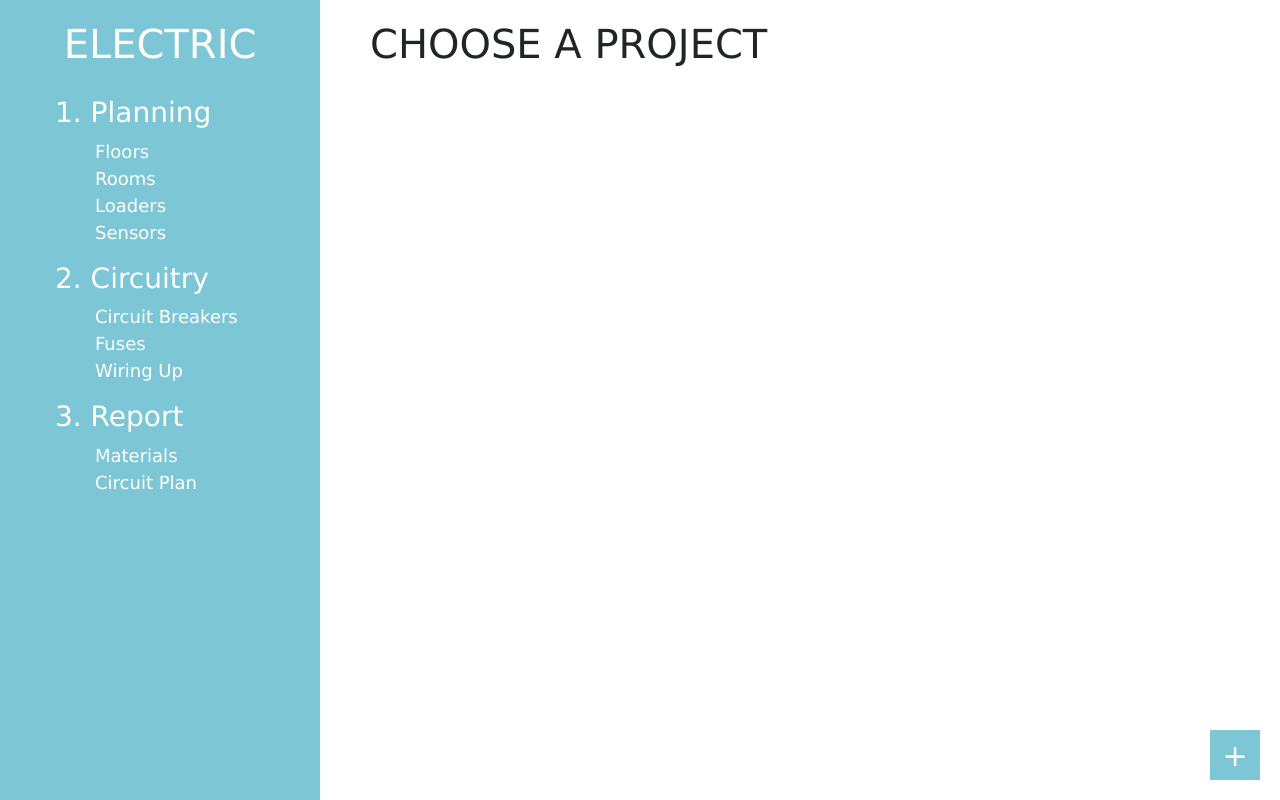
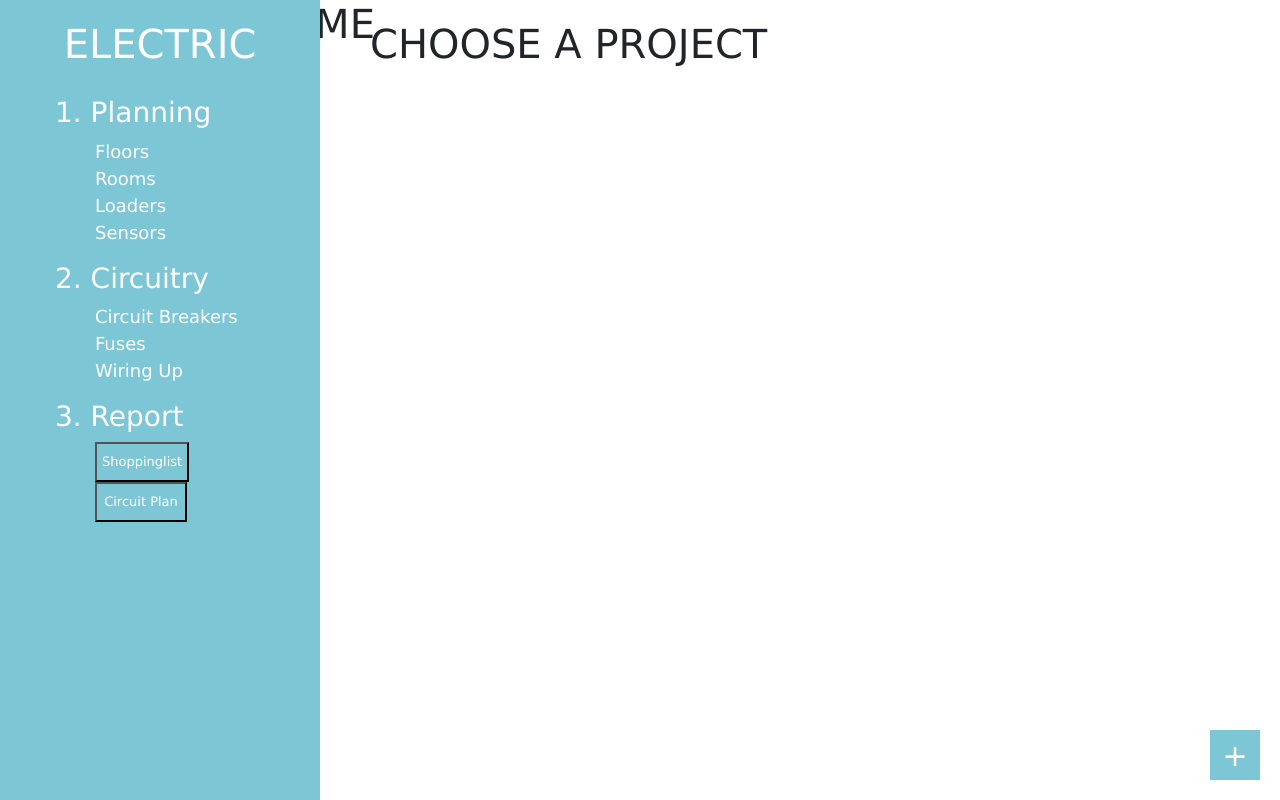
Before and after one commit to Kl4rity/Elektroinstallationsplaner_Tracker, a PHP site: page / in a window 1280 px wide. Run offline with PHP 8.4, Linux system fonts and the light colour scheme.

Commit message:
added shoppingList View and logic to switch views

```diff
--- a/implementation/src/index.html
+++ b/implementation/src/index.html
@@ -16,10 +16,12 @@
     <script src="https://stackpath.bootstrapcdn.com/bootstrap/4.1.1/js/bootstrap.min.js" integrity="sha384-smHYKdLADwkXOn1EmN1qk/HfnUcbVRZyYmZ4qpPea6sjB/pTJ0euyQp0Mk8ck+5T" crossorigin="anonymous"></script>
 
     <script src="electroInstallationsModel.js"></script>
+    <script src="switchViewLogic.js"></script>
     <script src="electroListHandler.js"></script>
     <script src="electroController.js"></script>
     <script src="addDialogueView.js"></script>
     <script src="sidebarView.js"></script>
+
 </head>
 <body>
     <div class="container">
@@ -41,13 +43,13 @@
                     </ul>
                 <h3>3. Report</h3>
                     <ul>
-                        <li>Materials</li>
-                        <li>Circuit Plan</li>
+                        <li><button type="button" class="reportButton" id="shoppingListBtn">Shoppinglist</button></li>
+                        <li><button type="button" class="reportButton circuitBtn" id="shoppingListBtn">Circuit Plan</button></li>
                     </ul>
             </div>
         </div>
 
-        <div class="col-9 mainView">
+        <div id="page1" class="col-9 mainView">
             <h1 id="projectHeadTitle">CHOOSE A PROJECT</h1>
             <br>
             <h3 id="listTitle"></h3>
@@ -89,6 +91,7 @@
                 +
             </button>
         </div>
+
     <div class="modal fade" id="exampleModalCenter" tabindex="-1" role="dialog" aria-labelledby="exampleModalCenterTitle" aria-hidden="true">
         <div class="modal-dialog modal-dialog-centered" role="document">
           <div class="modal-content">
@@ -129,5 +132,12 @@
           </div>
         </div>
       </div>
+     </div>
+
+    <div id="pageShoppingList" class="container">
+        <h1>PROJECTNAME</h1>
+        <br>
+        <h3>SHOPPINGLIST</h3>
+    </div>
 </body>
 </html>
--- a/implementation/src/style.css
+++ b/implementation/src/style.css
@@ -75,6 +75,21 @@
     box-shadow: 0px 0px 0px black;
 }
 
+.reportButton {
+    background: rgb(124, 198, 214);
+    color: white;
+    border-radius: 0px;
+    height: 40px;
+    padding-left: 5px;
+    padding-right: 5px;
+    font-size: small;
+    box-shadow: 0px 0px 0px black;
+}
+
+.circuitBtn{
+    width: 92px;
+}
+
 .invisible {
     display: none;
 }
@@ -92,3 +107,9 @@
     font-weight: bold;
     cursor: pointer;
 }
+
+@media print {
+    .sidebar{
+        display: none;
+    }
+}
--- /dev/null
+++ b/implementation/src/switchViewLogic.js
@@ -0,0 +1,9 @@
+var switchView = function switchView(newView) {
+    for (i = 0; i < views.length; i++) {
+        if (newView == views[i]) {
+            $("#" + newView).show();
+        } else {
+            $("#" + views[i]).hide()
+        }
+    }
+}
```
